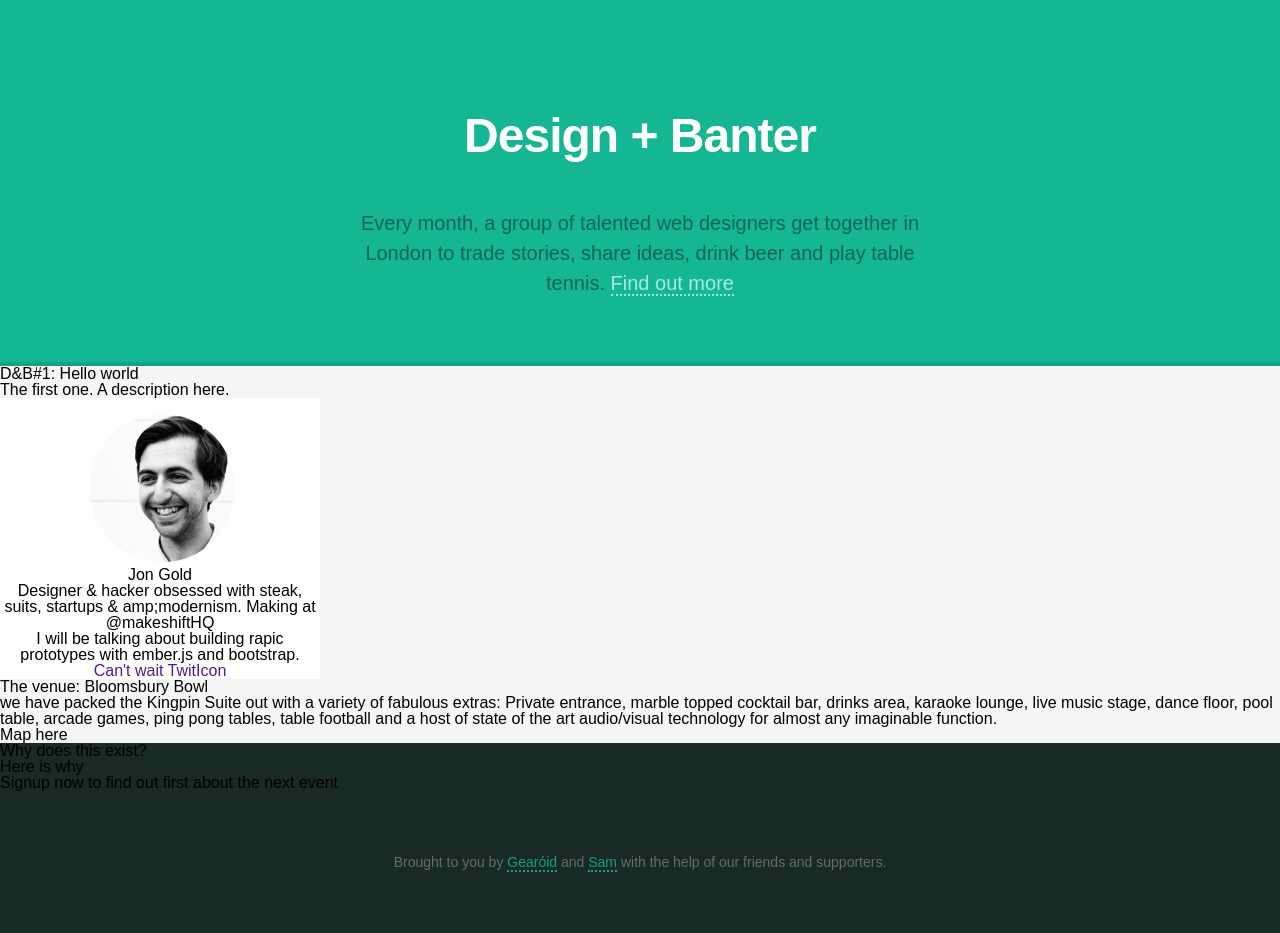
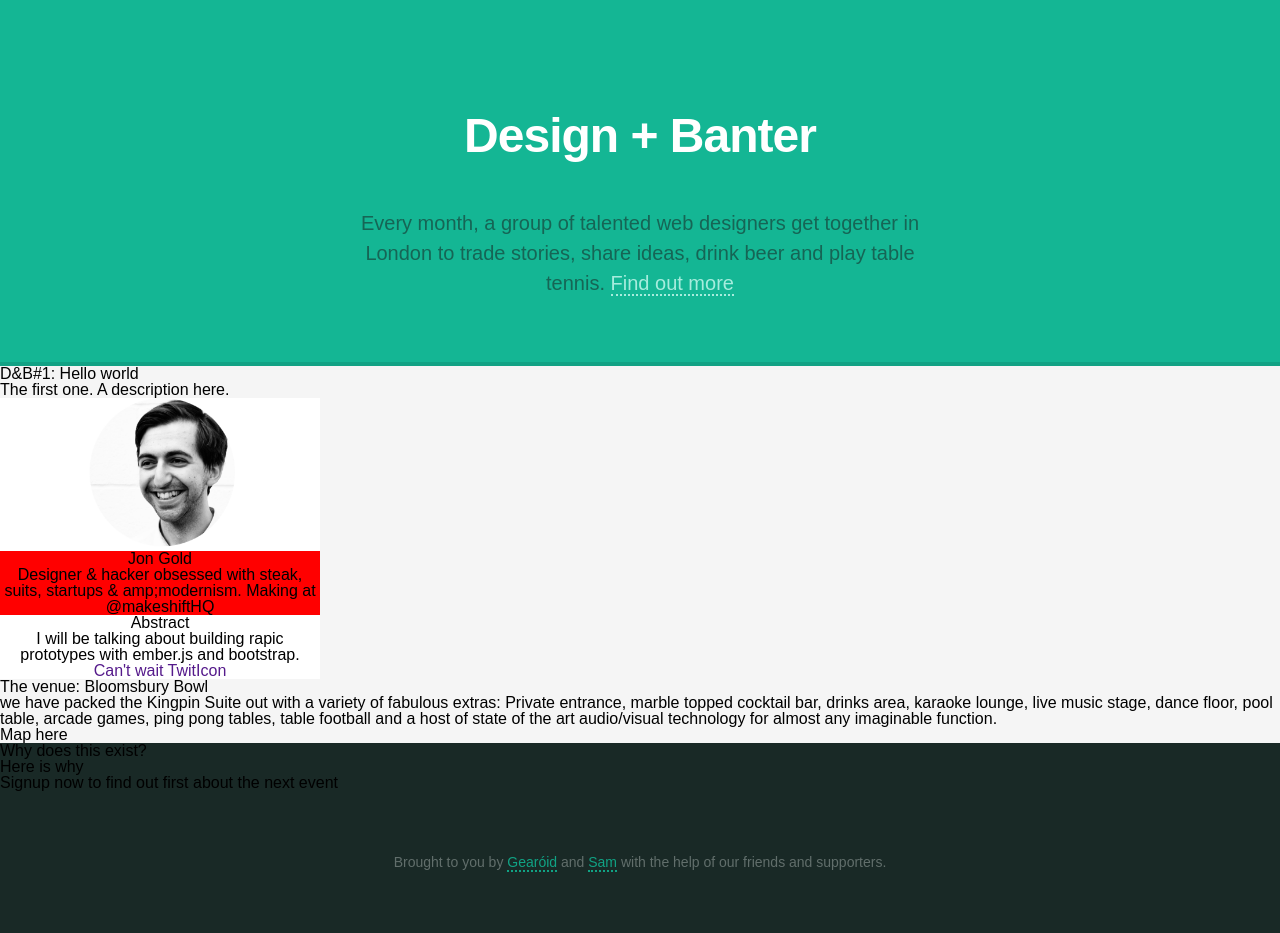
Before and after one commit to design-and-banter/db-dotcom, a Jekyll site: the page built from index.html, in a window 1280 px wide. Built offline with Jekyll 4.4.1, drawn with Linux system fonts in a browser that asks for light colours; nearby versions of some CDN libraries.

Commit message:
adding styles to card, creating two halves

```diff
--- a/_includes/event.html
+++ b/_includes/event.html
@@ -8,14 +8,18 @@
         <li>
           <article class="speaker">
             <div class="head">
-              <img src="">
+              <img src="images/juan-placeholder.png" width='150' height='150'>
             </div>
-            <img src="images/juan-placeholder.png" width='150' height='150'>
-            <h1>Jon Gold</h1>
-            <p class="bio"> Designer &amp; hacker obsessed with steak, suits, startups & amp;modernism. Making at @makeshiftHQ</p>
-            <p class="abstract">I will be talking about building rapic prototypes with ember.js and bootstrap.</p>
-            <a href="" class="cant-wait">Can't wait</a>
-            <a href='' class='twitter-btn'>TwitIcon</a>
+            <section class='card-top'>
+              <h1>Jon Gold</h1>
+              <p class="bio"> Designer &amp; hacker obsessed with steak, suits, startups & amp;modernism. Making at @makeshiftHQ</p>
+            </section>
+            <section class='card-bottom'>
+            <h2>Abstract</h2>
+              <p class="abstract">I will be talking about building rapic prototypes with ember.js and bootstrap.</p>
+              <a href="" class="cant-wait">Can't wait</a>
+              <a href='' class='twitter-btn'>TwitIcon</a>
+            </section>
           </article>
         </li>
       </ul>
--- a/_less/objects/_card.less
+++ b/_less/objects/_card.less
@@ -3,5 +3,11 @@
   width: 20em;
   text-align: center;
 
+  .card-top {
+    background: red;
+  }
 
+  .card-bottom {
+    background: white;
+  }
 }
--- a/css/site.css
+++ b/css/site.css
@@ -152,6 +152,12 @@ body {
   width: 20em;
   text-align: center;
 }
+.speaker .card-top {
+  background: red;
+}
+.speaker .card-bottom {
+  background: white;
+}
 .logo {
   text-align: center;
   font-size: 3em;
```
